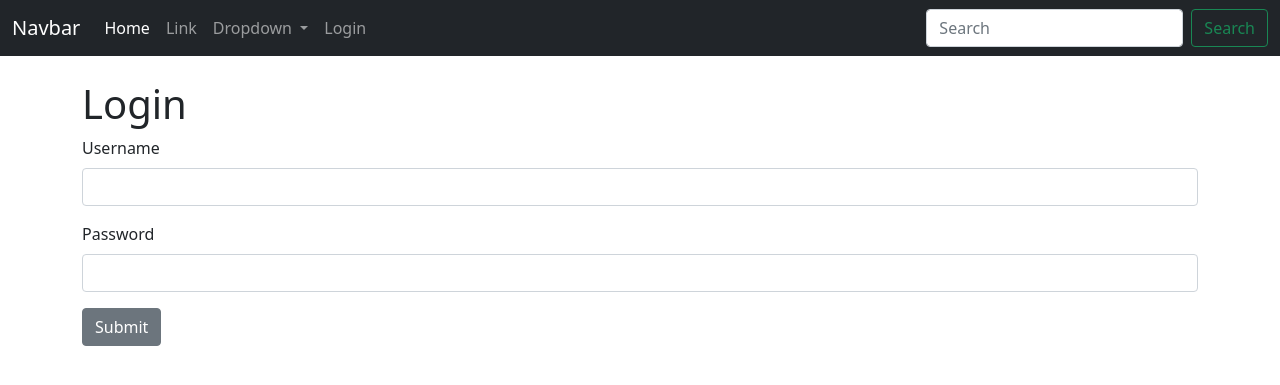
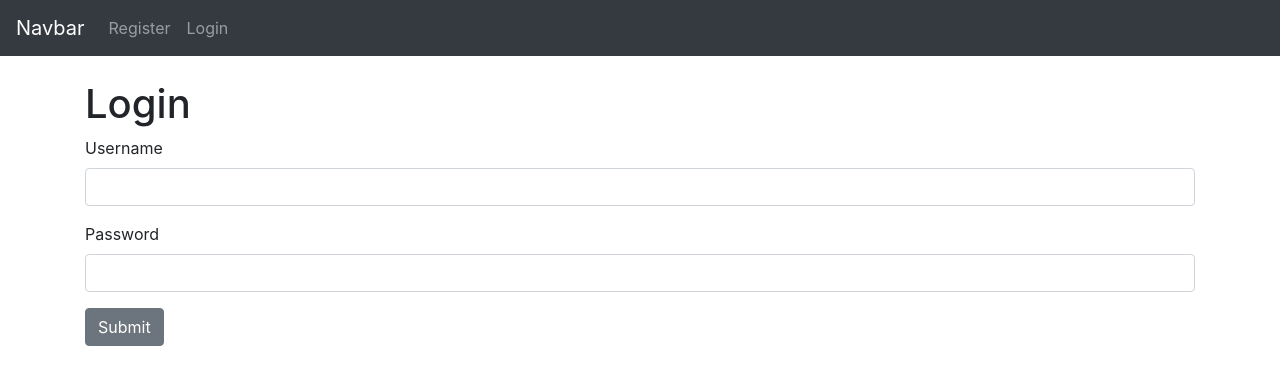
Before and after one commit to Devon-GS/Carwash-Loyalty-App-Django, a Django app: page /members/login_user in a window 1280 px wide. Shown: the top 385 px of the page. Run offline with Django 4.2, Linux system fonts and the light colour scheme.

Commit message:
add user registration

```diff
--- a/carwash/templates/carwash/base.html
+++ b/carwash/templates/carwash/base.html
@@ -3,15 +3,15 @@
   <head>
     <!-- Required meta tags -->
     <meta charset="utf-8">
-    <meta name="viewport" content="width=device-width, initial-scale=1">
+    <meta name="viewport" content="width=device-width, initial-scale=1, shrink-to-fit=no">
 
     <!-- Bootstrap CSS -->
-    <link href="https://cdn.jsdelivr.net/npm/bootstrap@5.1.3/dist/css/bootstrap.min.css" rel="stylesheet" integrity="sha384-1BmE4kWBq78iYhFldvKuhfTAU6auU8tT94WrHftjDbrCEXSU1oBoqyl2QvZ6jIW3" crossorigin="anonymous">
+    <link rel="stylesheet" href="https://cdn.jsdelivr.net/npm/bootstrap@4.6.1/dist/css/bootstrap.min.css" integrity="sha384-zCbKRCUGaJDkqS1kPbPd7TveP5iyJE0EjAuZQTgFLD2ylzuqKfdKlfG/eSrtxUkn" crossorigin="anonymous">
 
     <title>Carwash Loyalty App</title>
   </head>
   <body>
-      {% include 'carwash/navbar.html' %}
+    {% include 'carwash/navbar.html' %}
         <br/>
 
       <div class="container">
@@ -28,17 +28,18 @@
 
 
         {% endblock %}
-      </div>
 
     <!-- Optional JavaScript; choose one of the two! -->
 
-    <!-- Option 1: Bootstrap Bundle with Popper -->
-    <script src="https://cdn.jsdelivr.net/npm/bootstrap@5.1.3/dist/js/bootstrap.bundle.min.js" integrity="sha384-ka7Sk0Gln4gmtz2MlQnikT1wXgYsOg+OMhuP+IlRH9sENBO0LRn5q+8nbTov4+1p" crossorigin="anonymous"></script>
+    <!-- Option 1: jQuery and Bootstrap Bundle (includes Popper) -->
+    <script src="https://cdn.jsdelivr.net/npm/jquery@3.5.1/dist/jquery.slim.min.js" integrity="sha384-DfXdz2htPH0lsSSs5nCTpuj/zy4C+OGpamoFVy38MVBnE+IbbVYUew+OrCXaRkfj" crossorigin="anonymous"></script>
+    <script src="https://cdn.jsdelivr.net/npm/bootstrap@4.6.1/dist/js/bootstrap.bundle.min.js" integrity="sha384-fQybjgWLrvvRgtW6bFlB7jaZrFsaBXjsOMm/tB9LTS58ONXgqbR9W8oWht/amnpF" crossorigin="anonymous"></script>
 
     <!-- Option 2: Separate Popper and Bootstrap JS -->
     <!--
-    <script src="https://cdn.jsdelivr.net/npm/@popperjs/core@2.10.2/dist/umd/popper.min.js" integrity="sha384-7+zCNj/IqJ95wo16oMtfsKbZ9ccEh31eOz1HGyDuCQ6wgnyJNSYdrPa03rtR1zdB" crossorigin="anonymous"></script>
-    <script src="https://cdn.jsdelivr.net/npm/bootstrap@5.1.3/dist/js/bootstrap.min.js" integrity="sha384-QJHtvGhmr9XOIpI6YVutG+2QOK9T+ZnN4kzFN1RtK3zEFEIsxhlmWl5/YESvpZ13" crossorigin="anonymous"></script>
+    <script src="https://cdn.jsdelivr.net/npm/jquery@3.5.1/dist/jquery.slim.min.js" integrity="sha384-DfXdz2htPH0lsSSs5nCTpuj/zy4C+OGpamoFVy38MVBnE+IbbVYUew+OrCXaRkfj" crossorigin="anonymous"></script>
+    <script src="https://cdn.jsdelivr.net/npm/popper.js@1.16.1/dist/umd/popper.min.js" integrity="sha384-9/reFTGAW83EW2RDu2S0VKaIzap3H66lZH81PoYlFhbGU+6BZp6G7niu735Sk7lN" crossorigin="anonymous"></script>
+    <script src="https://cdn.jsdelivr.net/npm/bootstrap@4.6.1/dist/js/bootstrap.min.js" integrity="sha384-VHvPCCyXqtD5DqJeNxl2dtTyhF78xXNXdkwX1CZeRusQfRKp+tA7hAShOK/B/fQ2" crossorigin="anonymous"></script>
     -->
   </body>
 </html>
--- a/carwash/templates/carwash/navbar.html
+++ b/carwash/templates/carwash/navbar.html
@@ -1,43 +1,33 @@
 <nav class="navbar navbar-expand-lg navbar-dark bg-dark">
-    <div class="container-fluid">
   <a class="navbar-brand" href="#">Navbar</a>
-      <button class="navbar-toggler" type="button" data-bs-toggle="collapse" data-bs-target="#navbarSupportedContent" aria-controls="navbarSupportedContent" aria-expanded="false" aria-label="Toggle navigation">
+  <button class="navbar-toggler" type="button" data-toggle="collapse" data-target="#navbarSupportedContent" aria-controls="navbarSupportedContent" aria-expanded="false" aria-label="Toggle navigation">
     <span class="navbar-toggler-icon"></span>
   </button>
+
   <div class="collapse navbar-collapse" id="navbarSupportedContent">
-        <ul class="navbar-nav me-auto mb-2 mb-lg-0">
+    <ul class="navbar-nav mr-auto">
+      {% if user.is_authenticated %}
         <li class="nav-item">
-            <a class="nav-link active" aria-current="page" href="#">Home</a>
+          <a class="nav-link" href="{% url 'logout' %}">Enter Code</a>
         </li>
+
         <li class="nav-item">
-            <a class="nav-link">Link</a>
+          <a class="nav-link" href="{% url 'logout' %}">Redeem Free Wash</a>
         </li>
-          <li class="nav-item dropdown">
-            <a class="nav-link dropdown-toggle" href="#" id="navbarDropdown" role="button" data-bs-toggle="dropdown" aria-expanded="false">
-              Dropdown
-            </a>
-            <ul class="dropdown-menu" aria-labelledby="navbarDropdown">
-              <li><a class="dropdown-item" href="#">Action</a></li>
-              <li><a class="dropdown-item" href="#">Another action</a></li>
-              <li><hr class="dropdown-divider"></li>
-              <li><a class="dropdown-item" href="#">Something else here</a></li>
-            </ul>
-          </li>
-          {% if user.is_authenticated %}
+
         <li class="nav-item">
           <a class="nav-link" href="{% url 'logout' %}">Logout</a>
         </li>
+
     {% else %}
         <li class="nav-item">
+          <a class="nav-link" href="{% url 'register_user' %}">Register</a>
+        </li>
+
+        <li class="nav-item move">
           <a class="nav-link" href="{% url 'login' %}">Login</a>
         </li>
     {% endif %}
-
     </ul>
-        <form class="d-flex">
-          <input class="form-control me-2" type="search" placeholder="Search" aria-label="Search">
-          <button class="btn btn-outline-success" type="submit">Search</button>
-        </form>
-      </div>
   </div>
 </nav>
--- a/members/urls.py
+++ b/members/urls.py
@@ -4,4 +4,5 @@ from . import views
 urlpatterns = [
     path('login_user', views.login_user, name='login'),
     path('logout_user', views.logout_user, name='logout'),
+    path('register_user', views.register_user, name='register_user'),
 ]
--- a/members/views.py
+++ b/members/views.py
@@ -1,6 +1,8 @@
 from django.shortcuts import render, redirect
 from django.contrib.auth import authenticate, login, logout
 from django.contrib import messages
+from django.contrib.auth.forms import UserCreationForm
+from .forms import RegisterUserForm
 
 def login_user(request):
     if request.method == "POST":
@@ -20,3 +22,21 @@ def logout_user(request):
     logout(request)
     messages.success(request, ('You Were Logged Out!'))
     return redirect('home')
+
+def register_user(request):
+    if request.method == "POST":
+        form = RegisterUserForm(request.POST)
+        if form.is_valid():
+            form.save()
+            username = form.cleaned_data['username']
+            password = form.cleaned_data['password1']
+            user = authenticate(request, username=username, password=password)
+            login(request, user)
+            messages.success(request, ('Registration Successful!'))
+            return redirect('home')
+    else:
+        form = RegisterUserForm()
+
+    return render(request, 'authenticate/register_user.html', {
+        'form': form
+    })
```
Also changed, not shown: members/forms.py (added, +19 -0 lines), members/templates/authenticate/register_user.html (added, +28 -0 lines), db.sqlite3. Lines whose indentation alone changed are shown as unchanged.
